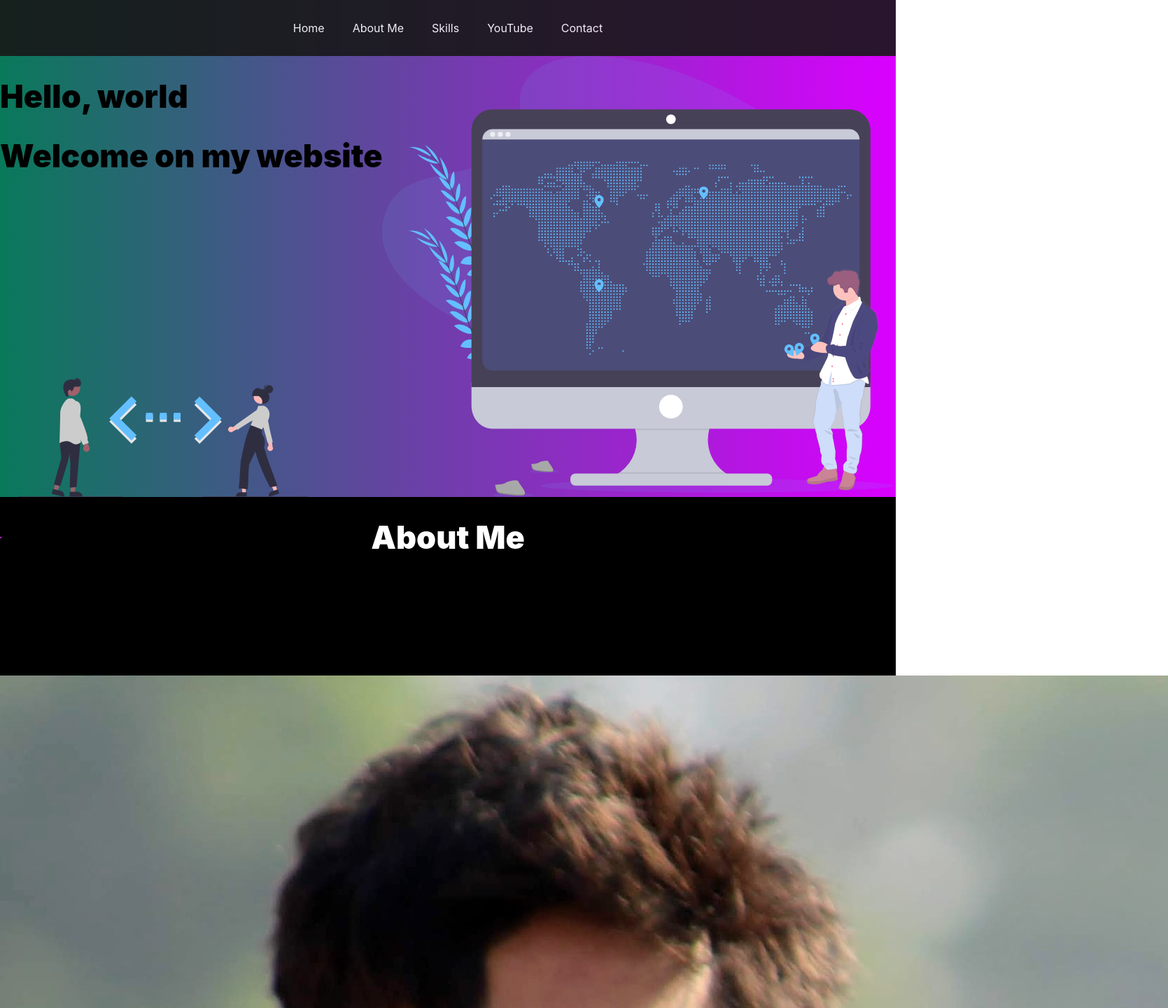
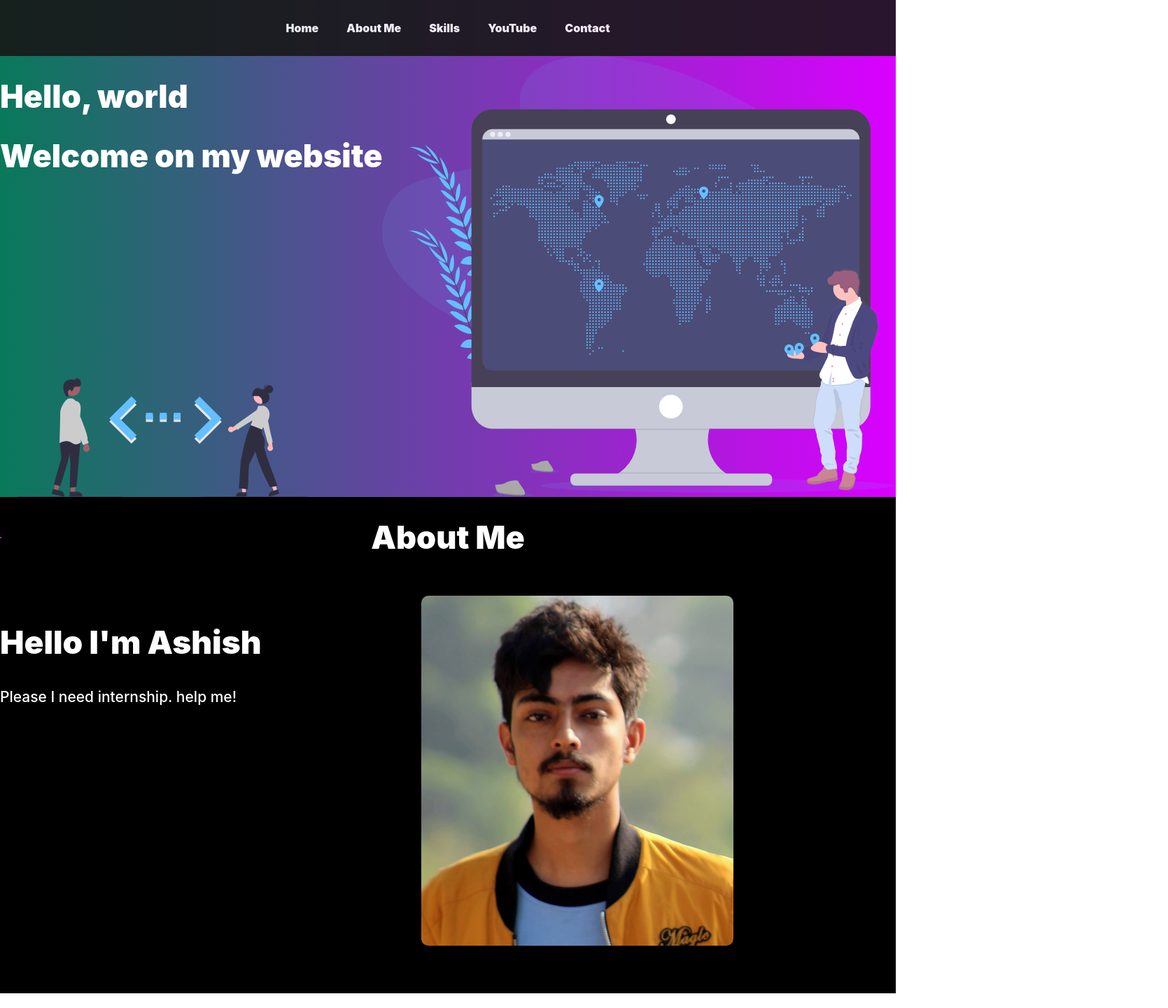
Before and after one commit to ash-ys/ash-ys.github.io, a React (Create React App) app: page / in a window 1280 px wide. Shown: the top 1440 px of the page at 70% size, 1669 px wide, since content can reach past the window. Built offline with nearby package versions, Linux system fonts and the light colour scheme.

Commit message:
aboutme updated

```diff
--- a/src/components/About/About.js
+++ b/src/components/About/About.js
@@ -9,7 +9,7 @@ const About = () => {
                 <div className={classes.Text}>
                     <h2>Hello I'm Ashish</h2>
                     <p>
-                        Please I need a job
+                        Please I need internship. help me!
                     </p>
                 </div>
                 <div className={classes.Photo}>
--- a/src/components/About/About.module.css
+++ b/src/components/About/About.module.css
@@ -1,3 +1,23 @@
-.AboutMe{
-    background-color: black ;
+.AboutMe {
+  background-color: black;
+  padding-bottom: 5%;
 }
+
+.AboutMe .Container {
+  display: flex;
+}
+
+.AboutMe .Container .Text {
+  width: 47%;
+  margin: left 3%;
+}
+
+.AboutMe .Container .Text h2{
+    font-weight: 900;
+    font-size: 46px;
+}
+
+.AboutMe .Container .Photo .Me {
+  height: 500px;
+  border-radius: 10px;
+}
--- a/src/index.css
+++ b/src/index.css
@@ -10,16 +10,25 @@ body {
 h1 {
   font-weight: 900;
   font-size: 45px;
+  color: white;
 }
 
 h2 {
   font-weight: 700;
   font-size: 23px;
+  color: white;
 }
 
 p {
   font-weight: 500;
   font-size: 21px;
+  color: white;
+}
+
+a {
+  font-weight: 900;
+  font-size: 16px;
+  color: white;
 }
 
 code {
```
